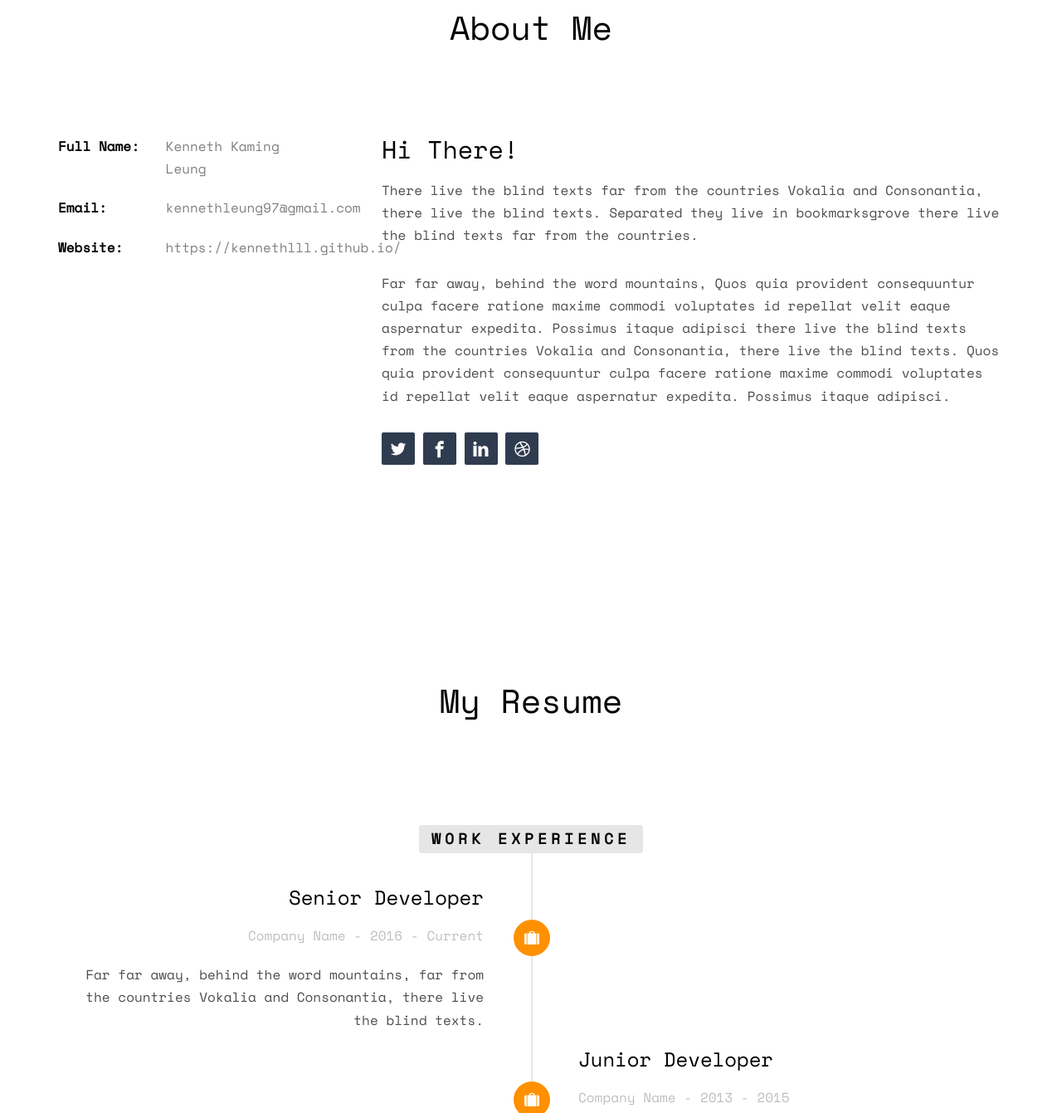
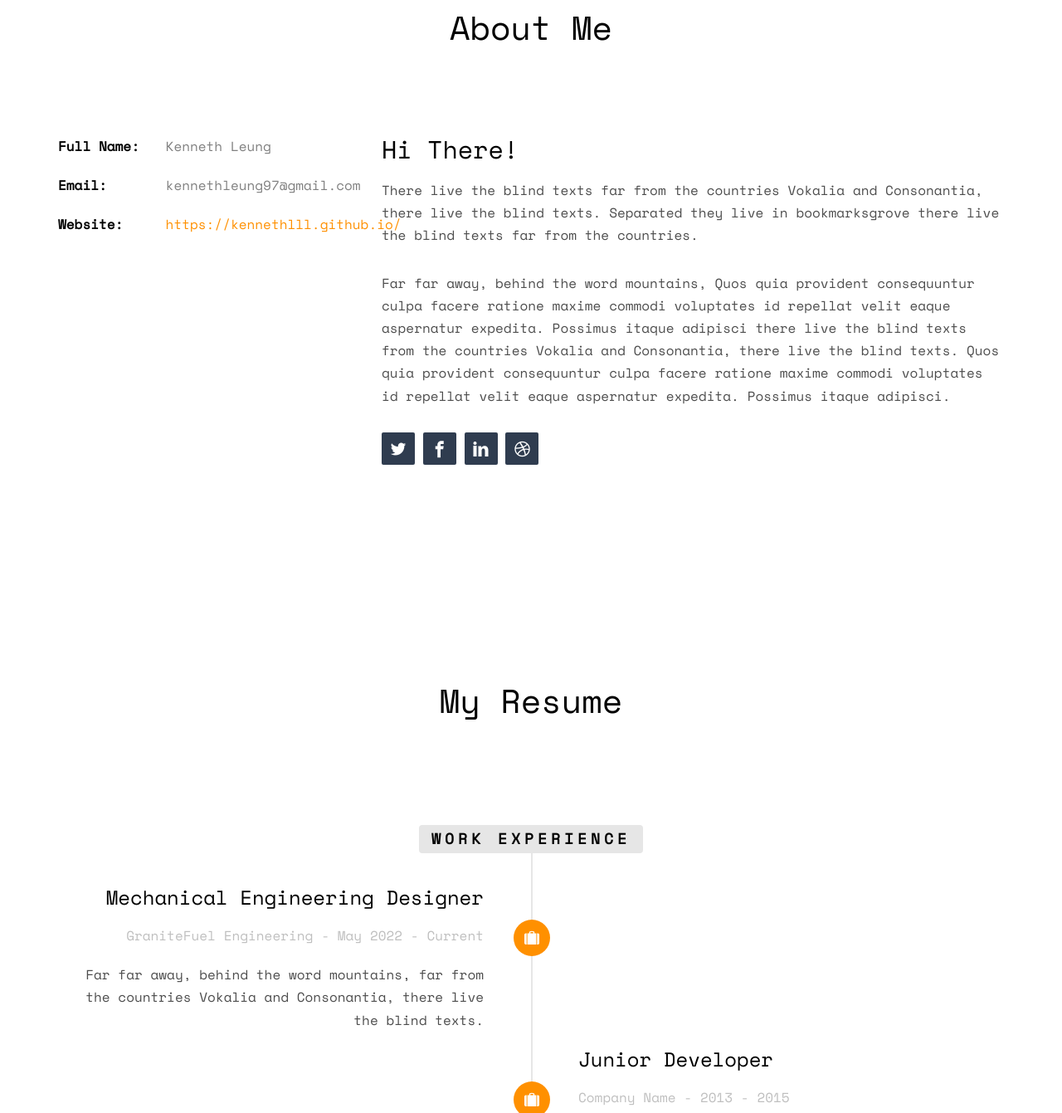
Before and after one commit to kennethlll/kennethleung97.github.io, a plain HTML site: page index.html in a window 1280 px wide. Shown: the part 909-2250 px from the top of the page at 83% size. Drawn offline with nearby package versions, Linux system fonts and the light colour scheme; some packages are replaced by stand-ins of ours; no server answers; animation ran at ten frames a second; files whose address does not match are found by name.

Commit message:
update name

```diff
--- a/index.html
+++ b/index.html
@@ -95,9 +95,9 @@
 			<div class="row">
 				<div class="col-md-4">
 					<ul class="info">
-						<li><span class="first-block">Full Name:</span><span class="second-block">Kenneth Kaming Leung</span></li>
+						<li><span class="first-block">Full Name:</span><span class="second-block">Kenneth Leung</span></li>
 						<li><span class="first-block">Email:</span><span class="second-block">kennethleung97@gmail.com</span></li>
-						<li><span class="first-block">Website:</span><span class="second-block">https://kennethlll.github.io/</span></li>
+						<li><span class="first-block">Website:</span><span class="second-block"><a href=https://kennethlll.github.io/>https://kennethlll.github.io/</a></span></li>
 					</ul>
 				</div>
 				<div class="col-md-8">
@@ -134,8 +134,8 @@
 							<div class="timeline-badge"><i class="icon-suitcase"></i></div>
 							<div class="timeline-panel">
 								<div class="timeline-heading">
-									<h3 class="timeline-title">Senior Developer</h3>
-									<span class="company">Company Name - 2016 - Current</span>
+									<h3 class="timeline-title">Mechanical Engineering Designer</h3>
+									<span class="company">GraniteFuel Engineering - May 2022 - Current</span>
 								</div>
 								<div class="timeline-body">
 									<p>Far far away, behind the word mountains, far from the countries Vokalia and Consonantia, there live the blind texts.</p>
```
